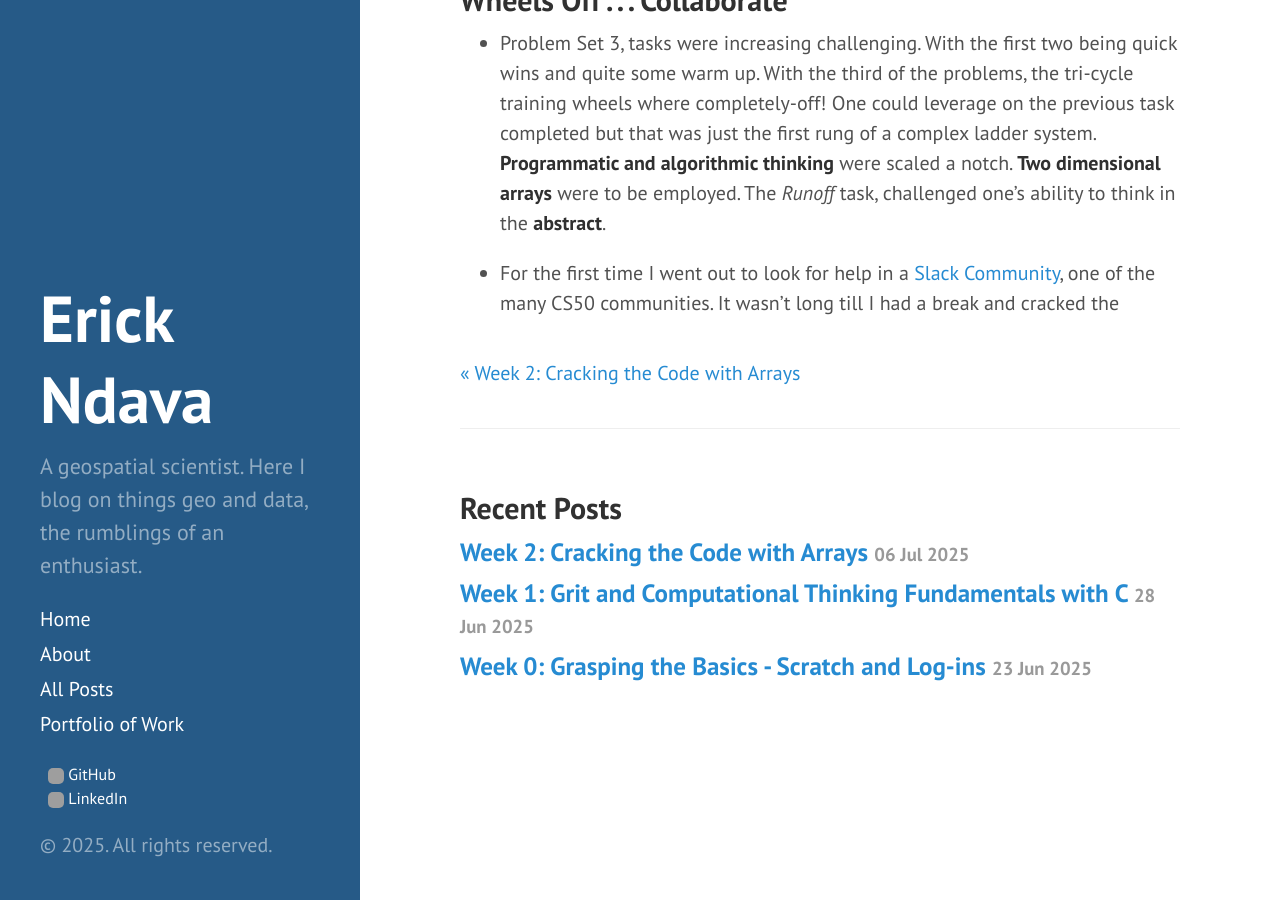
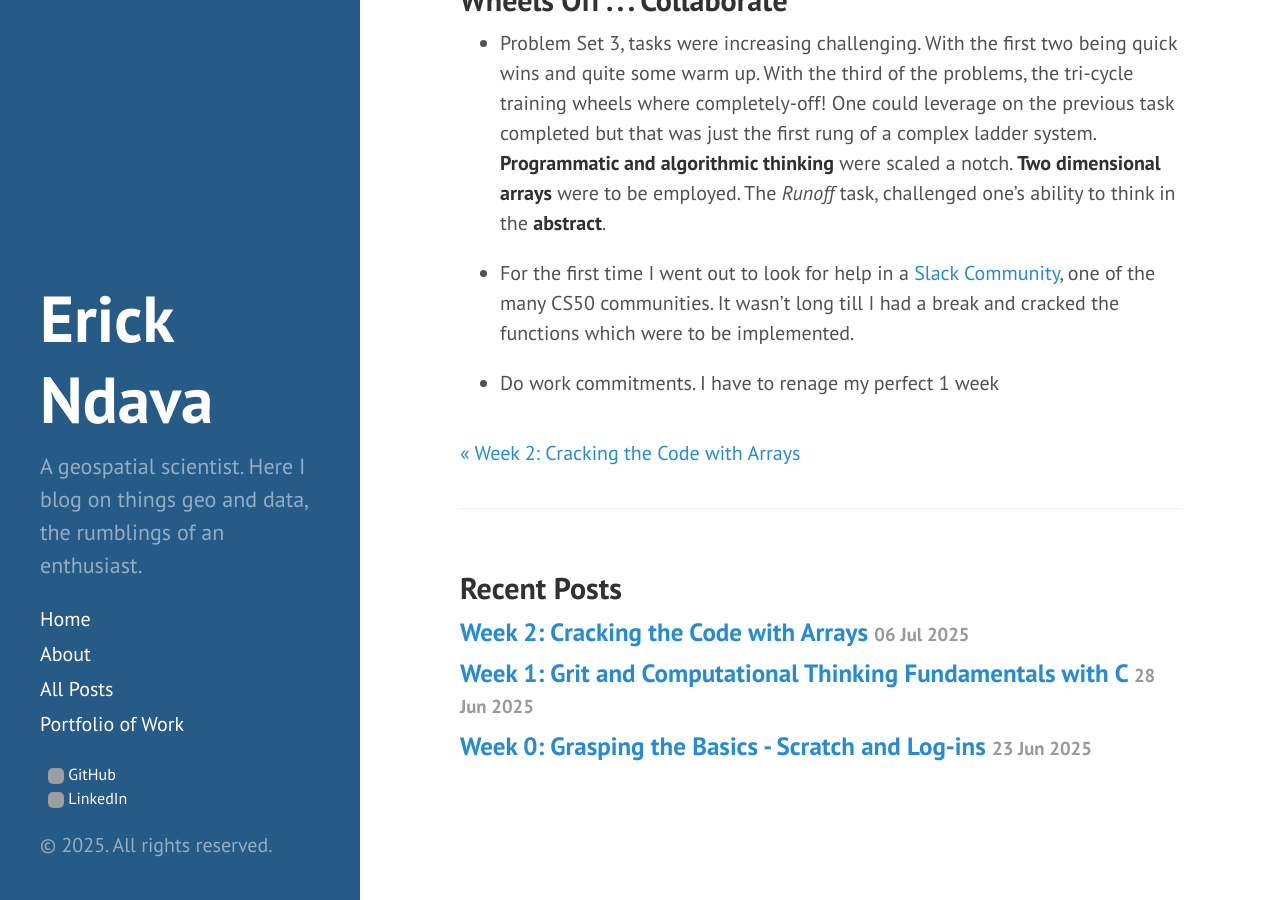
Before and after one commit to erickndava/erickndava.github.io, a Jekyll site: the page built from _posts/2025-07-16-Week-3-Surviving-Algorithms-and-Running-Elections.md, in a window 1280 px wide and 900 px high, scrolled down 1200 px. Built offline with Jekyll 4.4.1, drawn with Linux system fonts in a browser that asks for light colours; grey boxes are pictures that could not be loaded.

Commit message:
_posts/2025-07-16-Week-3-Surviving-Algorithms-and-Running-Elections.md updated from https://stackedit.io/

```diff
--- a/_posts/2025-07-16-Week-3-Surviving-Algorithms-and-Running-Elections.md
+++ b/_posts/2025-07-16-Week-3-Surviving-Algorithms-and-Running-Elections.md
@@ -26,7 +26,9 @@ While working through the Problem Set 3, the small wins really kept the morale a
 
 - Problem Set 3, tasks were increasing challenging. With the first two being quick wins and quite some warm up. With the third of the problems, the tri-cycle training wheels where completely-off! One could leverage on the previous task completed but that was just the first rung of a complex ladder system.  **Programmatic and algorithmic thinking** were scaled a notch. **Two dimensional arrays** were to be employed. The *Runoff* task, challenged one's ability to think in the **abstract**.
 
-- For the first time I went out to look for help in a [Slack Community](https://cs50.edx.org/slack), one of the many CS50 communities. It wasn't long till I had a break and cracked the
+- For the first time I went out to look for help in a [Slack Community](https://cs50.edx.org/slack), one of the many CS50 communities. It wasn't long till I had a break and cracked the functions which were to be implemented.
+
+-  Do work commitments. I have to renage my perfect 1 week
 <!--stackedit_data:
-eyJoaXN0b3J5IjpbLTEyMDAwOTQ4NTNdfQ==
+eyJoaXN0b3J5IjpbMTIxMjE3MzQ5M119
 -->
```
